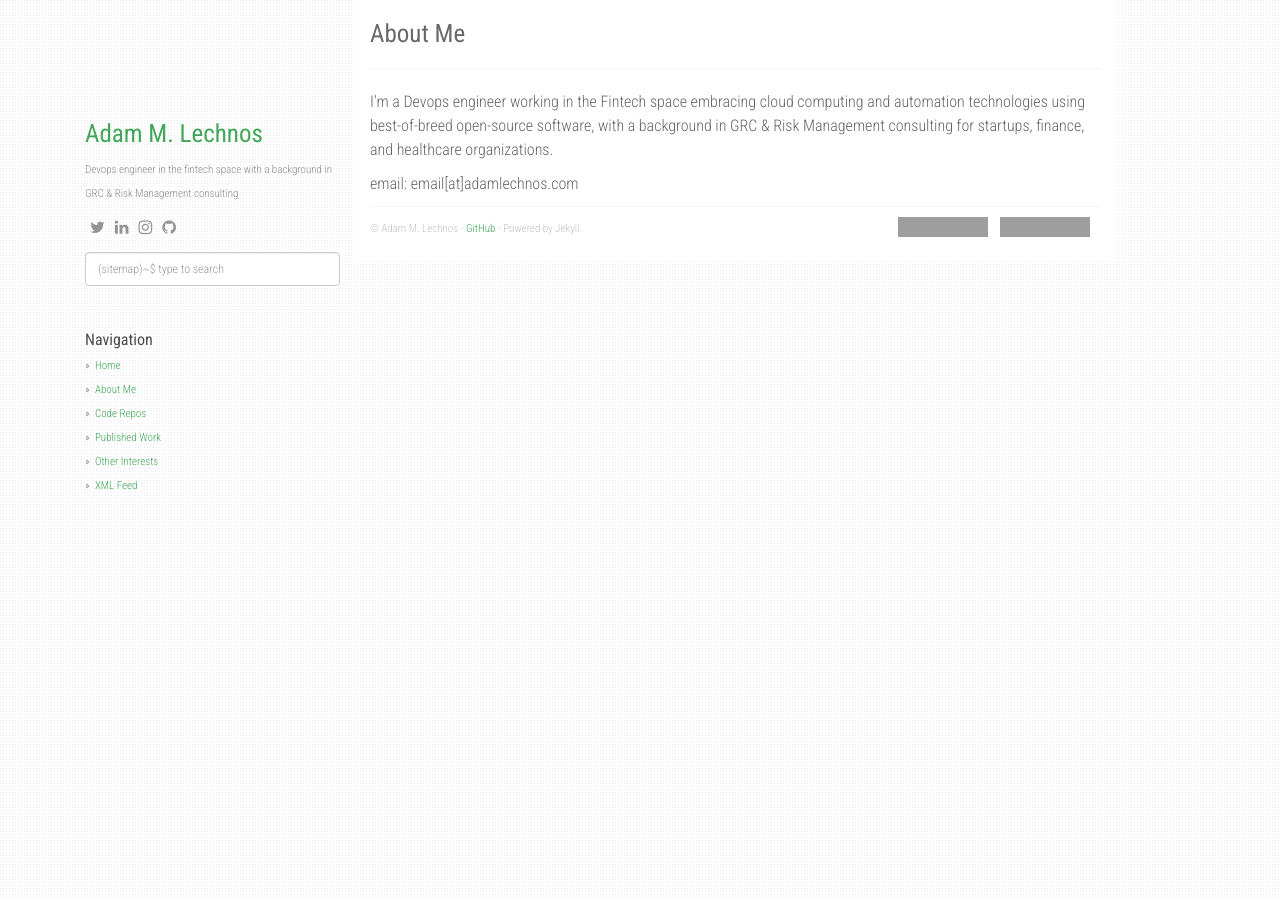
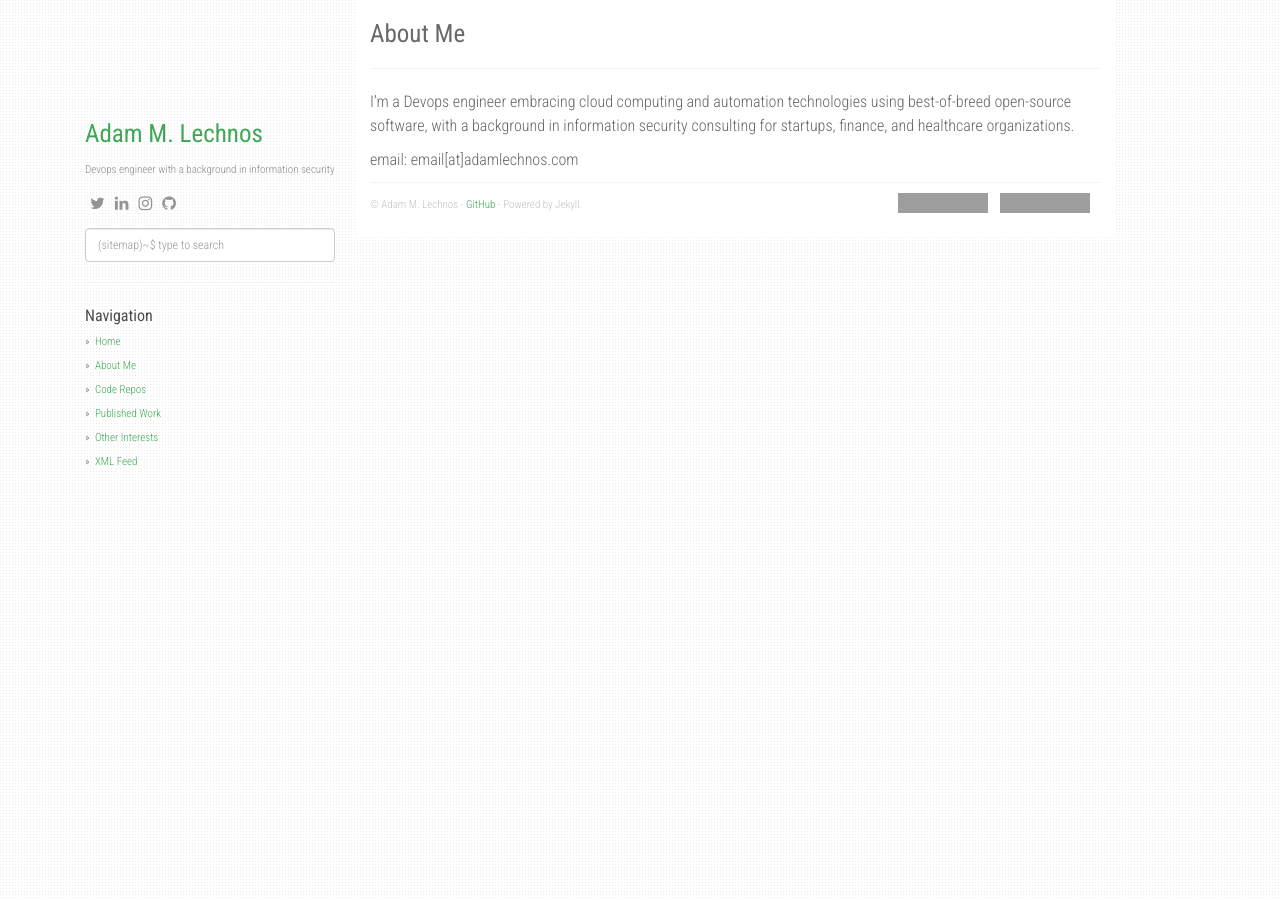
Before and after one commit to Adam-Lechnos/adam-lechnos.github.io, a Jekyll site: the page built from about.md, in a window 1280 px wide. Built offline with Jekyll 4.4.1, drawn with Linux system fonts in a browser that asks for light colours; nearby versions of some CDN libraries; grey boxes are pictures that could not be loaded.

Commit message:
updated description and about.md

```diff
--- a/_config.yml
+++ b/_config.yml
@@ -1,8 +1,8 @@
 title: The Risky Pipeline
-description: Musings on devops and risk management problems
+description: Code repos, documentation, and thoughts on devops tech stacks, including infosec and risk management topics
 author: Adam M. Lechnos
 github: https://github.com/adam-lechnos
-about: Devops engineer in the fintech space with a background in GRC & Risk Management consulting
+about: Devops engineer with a background in information security
 disqus_shortname: risky-pipeline
 google_analytics: UA-47832702-1
 
--- a/about.md
+++ b/about.md
@@ -4,6 +4,6 @@ title: About Me
 permalink: /about/
 ---
 
-I’m a Devops engineer working in the Fintech space embracing cloud computing and automation technologies using best-of-breed open-source software, with a background in GRC & Risk Management consulting for startups, finance, and healthcare organizations.
+I’m a Devops engineer embracing cloud computing and automation technologies using best-of-breed open-source software, with a background in information security consulting for startups, finance, and healthcare organizations.
 
 email: email[at]adamlechnos.com
```
